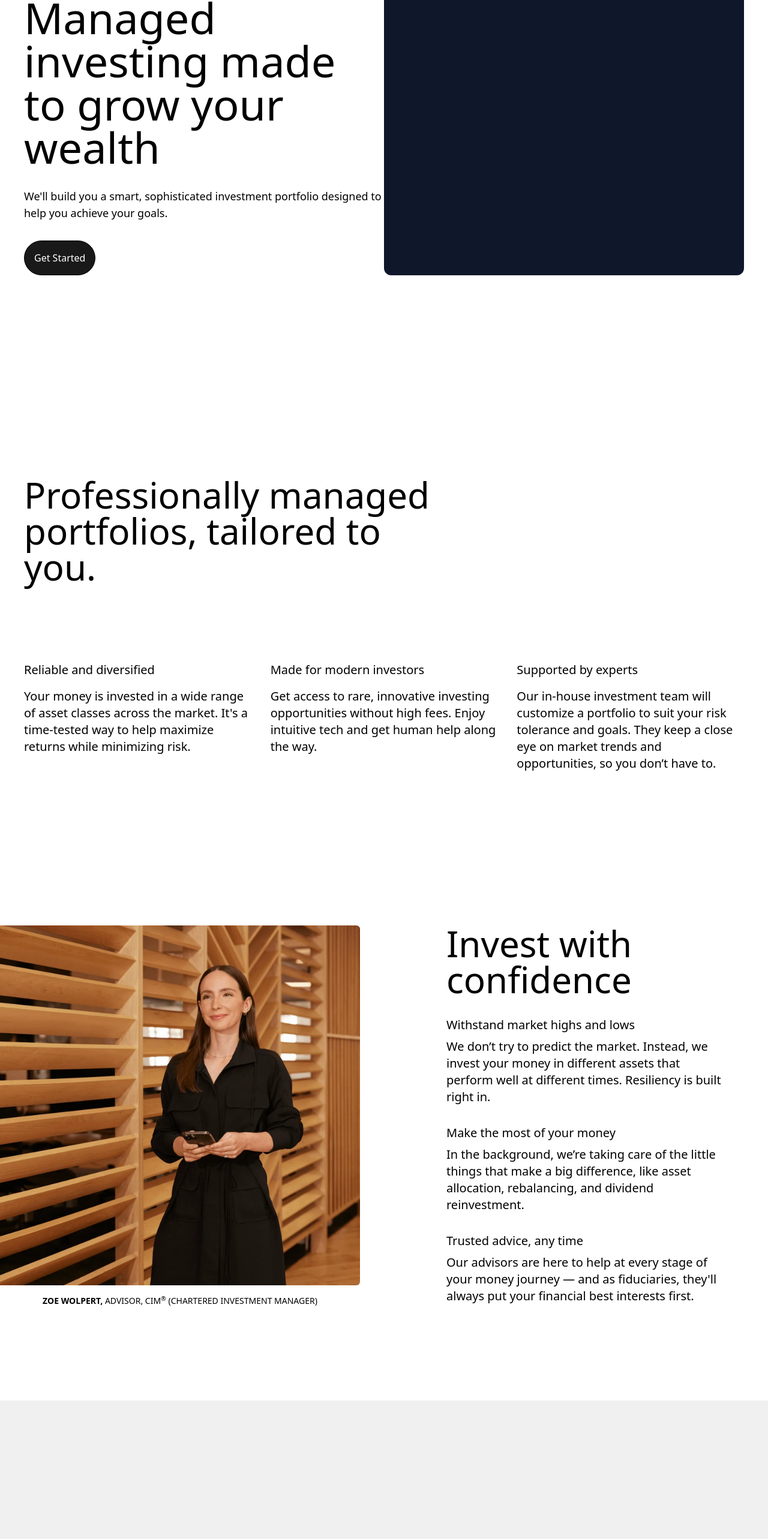
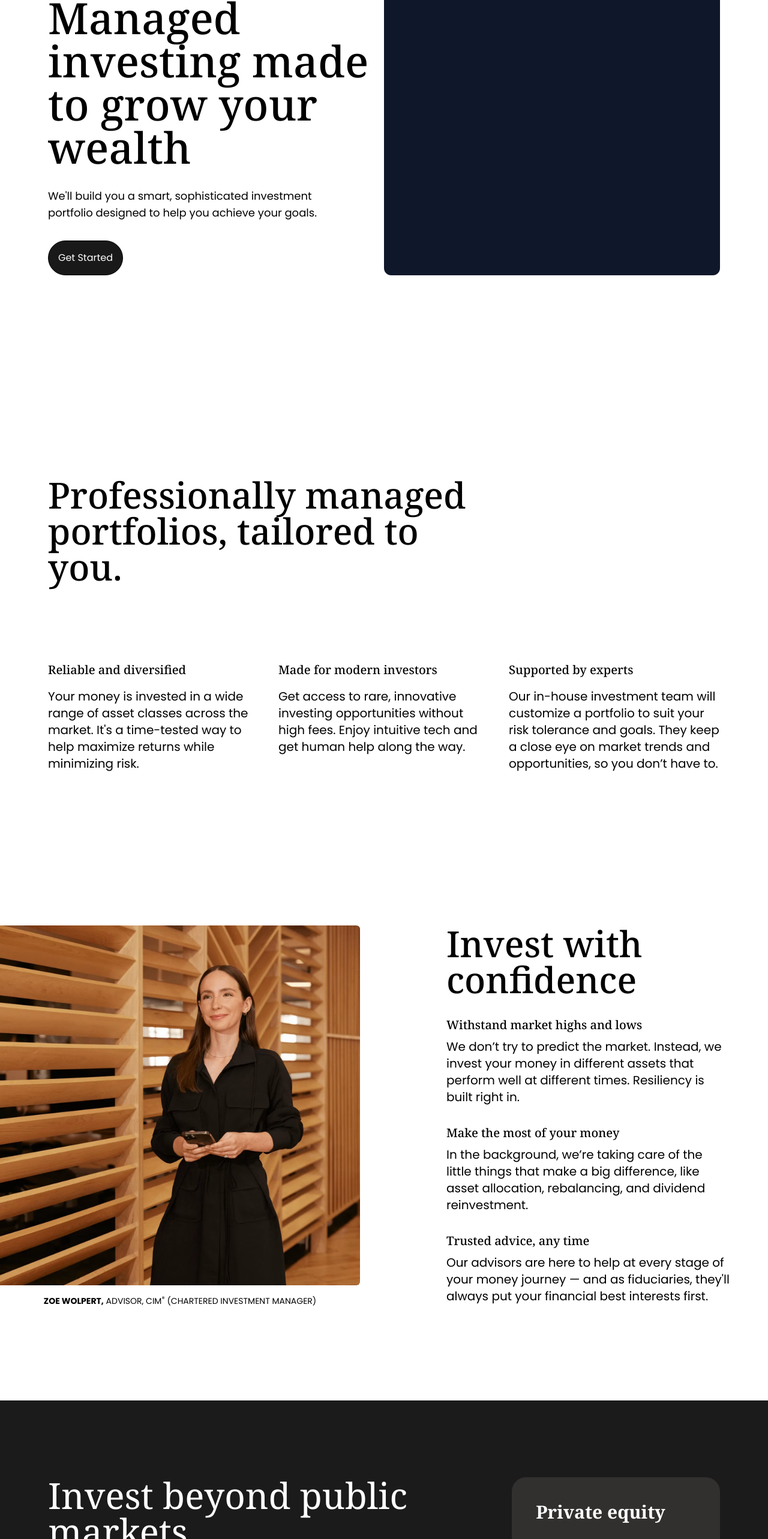
Before and after one commit to ifeanyi21/roboadvisor-client, a React (Create React App) app: page / in a window 1280 px wide. Shown: the part 170-2736 px from the top of the page at 60% size. Built offline with nearby package versions, Linux system fonts and the light colour scheme; grey boxes are pictures that could not be loaded.

Commit message:
add fonts

```diff
--- /dev/null
+++ b/src/App.css
@@ -0,0 +1,14 @@
+@import url("https://fonts.googleapis.com/css2?family=Montserrat:ital,wght@0,100;0,200;0,300;0,400;0,500;0,600;0,700;0,800;0,900;1,100;1,200;1,300;1,400;1,500;1,600;1,700;1,800;1,900&family=Noto+Serif:ital,wght@0,100;0,200;0,300;0,400;0,500;0,600;0,700;0,800;0,900;1,100;1,200;1,300;1,400;1,500;1,600;1,700;1,800;1,900&family=Poppins:ital,wght@0,100;0,200;0,300;0,400;0,500;0,600;0,700;0,800;0,900;1,100;1,200;1,300;1,400;1,500;1,600;1,700;1,800;1,900&display=swap");
+
+h1,
+h2,
+h3,
+h4,
+h5,
+h6 {
+  font-family: "Noto Serif", serif;
+}
+
+body {
+  font-family: "Poppins", sans-serif;
+}
--- a/src/App.js
+++ b/src/App.js
@@ -1,5 +1,6 @@
 import { BrowserRouter, Route, Routes } from "react-router-dom";
 import Home from "./pages/Home";
+import "./App.css";
 
 function App() {
   return (
--- a/src/pages/Home.js
+++ b/src/pages/Home.js
@@ -24,13 +24,13 @@ const Home = () => {
   ];
   return (
     <Layout>
-      <div className="md:px-10">
+      <div className="md:px-20">
         <div className="grid grid-cols-2 py-20">
           <div className="my-auto">
             <h1 className="text-left text-7xl font-medium mt-2">
               Managed investing made to grow your wealth
             </h1>
-            <p className="py-8 text-lg">
+            <p className="py-8 text-lg md:w-[500px]">
               We'll build you a smart, sophisticated investment portfolio
               designed to help you achieve your goals.
             </p>
@@ -48,7 +48,7 @@ const Home = () => {
           </div>
         </div>
       </div>
-      <div className="my-64 md:px-10">
+      <div className="my-64 md:px-20">
         <div className="md:w-[700px]">
           <h2 className="md:text-6xl text-2xl font-medium">
             Professionally managed portfolios, tailored to you.
@@ -101,8 +101,37 @@ const Home = () => {
           </div>
         </div>
       </div>
-      <div className="bg-[#f1f0f0] mt-32">
-        <div className="md:px-10 py-32"></div>
+      <div className="bg-[#1c1b1b] mt-32 text-white">
+        <div className="md:px-20 py-32">
+          <div className="grid grid-cols-3 gap-10">
+            <div className="col-span-2">
+              <div className="mb-8 md:w-[600px]">
+                <h4 className="text-6xl">Invest beyond public markets</h4>
+                <p className="text-xl mt-8">
+                  Our alternatives investing program is exclusively available to
+                  Wealthsimple Premium and Generation clients. It’s where you
+                  get unprecedented access to opportunities traditionally
+                  reserved for industry insiders and the ultra-wealthy.
+                </p>
+              </div>
+              <div className="bg-[#32302F] p-10 rounded-3xl h-[400px]">
+                <h4 className="text-3xl font-bold">Private credit</h4>
+                <div className="mt-8 text-xl">
+                  Gain added protection against downside risk and earn a
+                  targeted 9% monthly yield (after fees), when you invest in
+                  private lending.
+                </div>
+              </div>
+            </div>
+            <div className="bg-[#32302F] p-10 rounded-3xl">
+              <h4 className="text-3xl font-bold">Private equity</h4>
+              <div className="mt-8 text-xl">
+                Invest in privately held companies, and you’ll have the
+                potential to outperform the stock market.
+              </div>
+            </div>
+          </div>
+        </div>
       </div>
     </Layout>
   );
```
